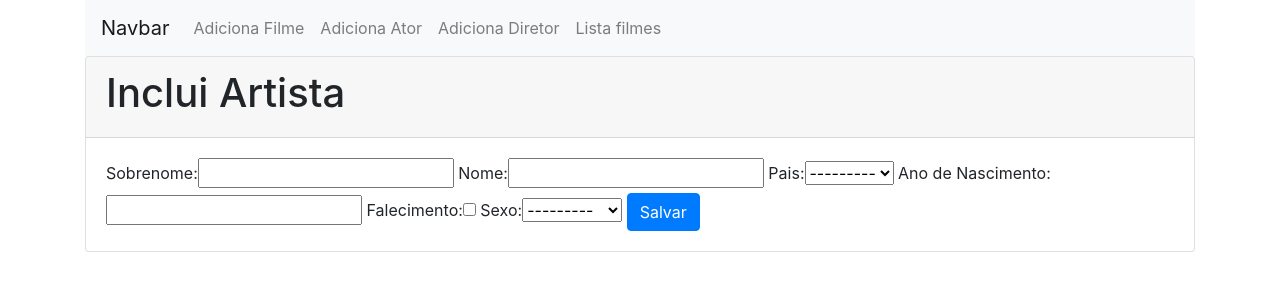
After one commit to elcior-fatec/movie-movies, a Django app: page /movies/artist/ in a window 1280 px wide. The commit adds this page. Shown: the top 300 px of the page. Run offline with Django 3.2, Linux system fonts and the light colour scheme; data that the repository does not hold is empty; some libraries are stand-ins or nearby versions.

Commit message:
Criados: insere filmes e insere artistas

```diff
--- /dev/null
+++ b/movies/forms.py
@@ -0,0 +1,33 @@
+from django.forms import ModelForm
+from .models import Filme, Artista
+
+
+class MoviesInsertForm(ModelForm):
+    class Meta:
+        model = Filme
+        fields = [
+            'nome_filme',
+            'nome_original',
+            'ano_lancamento',
+            'avaliacao',
+            'genero',
+            'metragem',
+            'classificacao',
+            'premio_filme',
+            'ator',
+            'diretor',
+            'pais',
+        ]
+
+
+class ArtistsInsertForm(ModelForm):
+    class Meta:
+        model = Artista
+        fields = [
+            'sobrenome',
+            'nome',
+            'pais',
+            'nascimento',
+            'falecimento',
+            'sexo'
+        ]
--- a/movies/models.py
+++ b/movies/models.py
@@ -106,9 +106,9 @@ class Filme(models.Model):
         validators=[
             MinValueValidator(1),
             MaxValueValidator(10)
-        ]
+        ],
+        verbose_name='Avaliação'
     )
-
     genero = models.ManyToManyField(Genero)
     metragem = models.PositiveIntegerField(verbose_name='Duração (min)')
     classificacao = models.CharField(max_length=10, verbose_name='Classificação etária')
@@ -165,7 +165,7 @@ class PremioAtuacaoFilme(models.Model):
         return '{} - {} {}'.format(self.atuacao, self.premio_atuacao, self.ano_premio)
 
     class Meta:
-        verbose_name_plural = "Prêmios pela atuações"
+        verbose_name_plural = "Prêmios pelas atuações"
         ordering = ('ano_premio', 'premio_atuacao', 'atuacao')
 
 
--- /dev/null
+++ b/movies/templates/forms/artist-form.html
@@ -0,0 +1,19 @@
+{% extends 'base.html' %}
+
+{% block title%}Inclui Artista{% endblock %}
+
+{% block main%}
+{% load bootstrap %}
+<div class="card">
+    <div class="card-header">
+        <h1>Inclui Artista</h1>
+    </div>
+    <div class="card-body">
+        <form action="" method="post">
+            {% csrf_token %}
+            {{ form|bootstrap }}
+            <button class="btn btn-primary" type="submit">Salvar</button>
+        </form>
+    </div>
+</div>
+{% endblock %}
--- a/movies/urls.py
+++ b/movies/urls.py
@@ -3,9 +3,11 @@ from django.urls import include
 from .views import (
     register_movies,
     list_movies,
+    register_artist,
 )
 
 urlpatterns = [
     path('register/', register_movies, name='register_movies'),
+    path('artist/', register_artist, name='register_artist'),
     path('list/', list_movies, name='list_movies'),
 ]
--- a/movies/views.py
+++ b/movies/views.py
@@ -5,14 +5,36 @@ Usar ManyToMany em Templates:
     https://stackoverflow.com/questions/4270330/django-show-a-manytomanyfield-in-a-template#4270839
 """
 from django.http import HttpResponse
-from django.shortcuts import render
-from movies.models import Filme, Diretor, Ator, Genero, Pais
+from django.shortcuts import render, redirect
+from movies.models import (
+    Filme,
+    Diretor,
+    Ator,
+    Genero,
+    Pais
+)
+from .forms import (
+    MoviesInsertForm,
+    ArtistsInsertForm
+)
 
 
 def register_movies(request):
-    return HttpResponse('Registro dos filmesgi')
+    form = MoviesInsertForm(request.POST or None)
+    if form.is_valid():
+        form.save()
+        return redirect('register_movies')
+    return render(request, 'movies-form.html', {'form': form})
 
 
-def list_movies(request, template_name='filmes/lista-filmes.html'):
+def register_artist(request):
+    form = ArtistsInsertForm(request.POST or None)
+    if form.is_valid():
+        form.save()
+        return redirect('register_artist')
+    return render(request, 'artist-form.html', {'form': form})
+
+
+def list_movies(request, template_name='lista-filmes.html'):
     filmes = Filme.objects.all()
     return render(request, template_name, {'filmes': filmes})
--- /dev/null
+++ b/templates/base.html
@@ -0,0 +1,41 @@
+<!DOCTYPE html>
+<html lang="pt-br">
+<head>
+    <meta charset="UTF-8">
+    <meta name="viewport" content="width=device-width, initial-scale=1, shrink-to-fit=no">
+    <title>{% block title %}{% endblock %}</title>
+    <link rel="stylesheet" href="https://stackpath.bootstrapcdn.com/bootstrap/4.3.1/css/bootstrap.min.css" integrity="sha384-ggOyR0iXCbMQv3Xipma34MD+dH/1fQ784/j6cY/iJTQUOhcWr7x9JvoRxT2MZw1T" crossorigin="anonymous">
+</head>
+{% load bootstrap %}
+<body>
+    <div class="container">
+        <nav class="navbar  navbar-expand-lg navbar-light bg-light">
+            <a class="navbar-brand" href="#">Navbar</a>
+            <button class="navbar-toggler" type="button" data-toggle="collapse" data-target="#navbarSupportedContent" aria-controls="navbarSupportedContent" aria-expanded="false" aria-label="Toggle navigation">
+                <span class="navbar-toggler-icon"></span>
+            </button>
+            <div class="collapse navbar-collapse" id="navbarSupportedContent">
+                <ul class="navbar-nav mr-auto">
+                    <li class="nav-item">
+                        <a class="nav-link" href="{% url 'register_movies' %}">Adiciona Filme</a>
+                    </li>
+                    <li class="nav-item">
+                        <a class="nav-link" href="{% url 'register_artist' %}">Adiciona Ator</a>
+                    </li>
+                    <li class="nav-item">
+                        <a class="nav-link" href="">Adiciona Diretor</a>
+                    </li>
+                    <li class=nav-item">
+                        <a class="nav-link" href="{% url 'list_movies' %}">Lista filmes</a>
+                    </li>
+                </ul>
+            </div>
+        </nav>
+        {% block main %}
+        {% endblock %}
+    </div>
+    <script src="https://code.jquery.com/jquery-3.3.1.slim.min.js" integrity="sha384-q8i/X+965DzO0rT7abK41JStQIAqVgRVzpbzo5smXKp4YfRvH+8abtTE1Pi6jizo" crossorigin="anonymous"></script>
+    <script src="https://cdnjs.cloudflare.com/ajax/libs/popper.js/1.14.7/umd/popper.min.js" integrity="sha384-UO2eT0CpHqdSJQ6hJty5KVphtPhzWj9WO1clHTMGa3JDZwrnQq4sF86dIHNDz0W1" crossorigin="anonymous"></script>
+    <script src="https://stackpath.bootstrapcdn.com/bootstrap/4.3.1/js/bootstrap.min.js" integrity="sha384-JjSmVgyd0p3pXB1rRibZUAYoIIy6OrQ6VrjIEaFf/nJGzIxFDsf4x0xIM+B07jRM" crossorigin="anonymous"></script>
+</body>
+</html>
```
Also changed, not shown: Movie_Movies/settings.py (+6 -1 lines), movies/models2.py (deleted, +0 -88 lines), movies/templates/filmes/lista-filmes.html (+17 -11 lines), movies/templates/forms/movies-form.html (added, +19 -0 lines).
